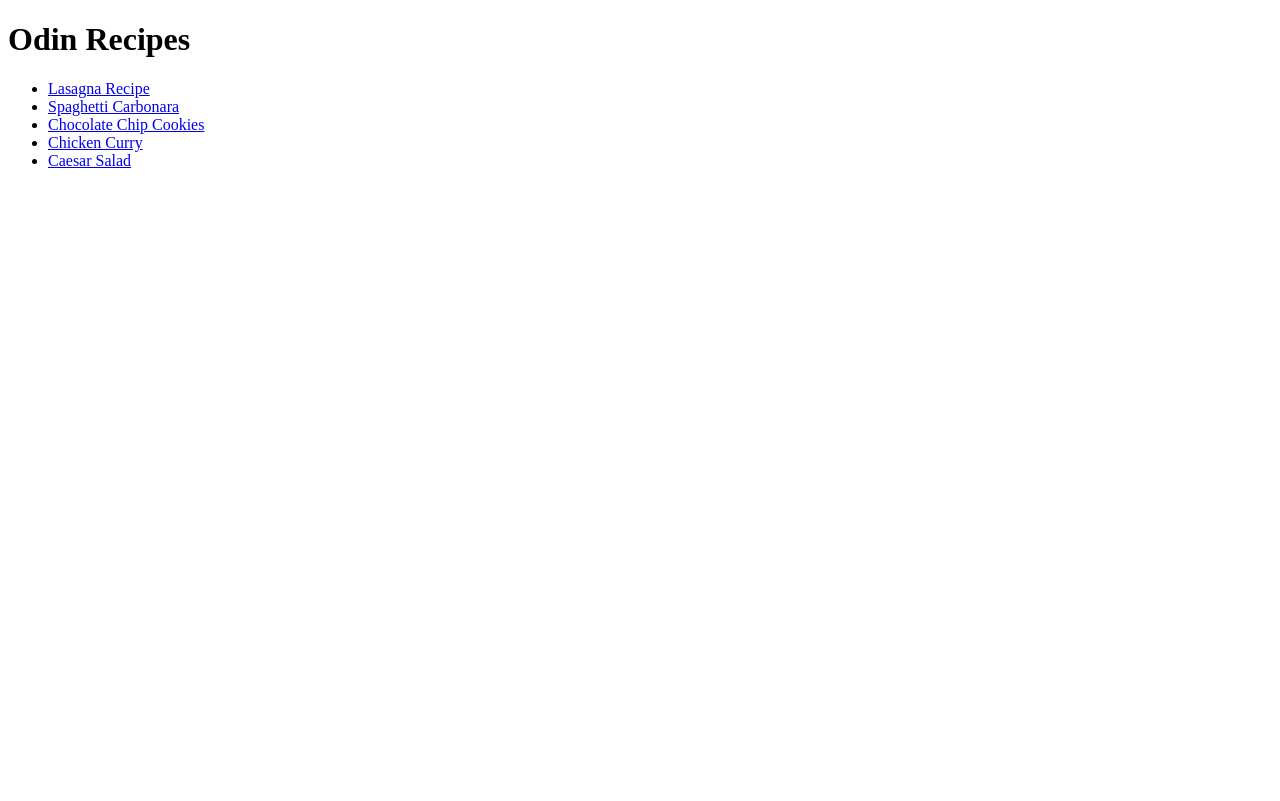
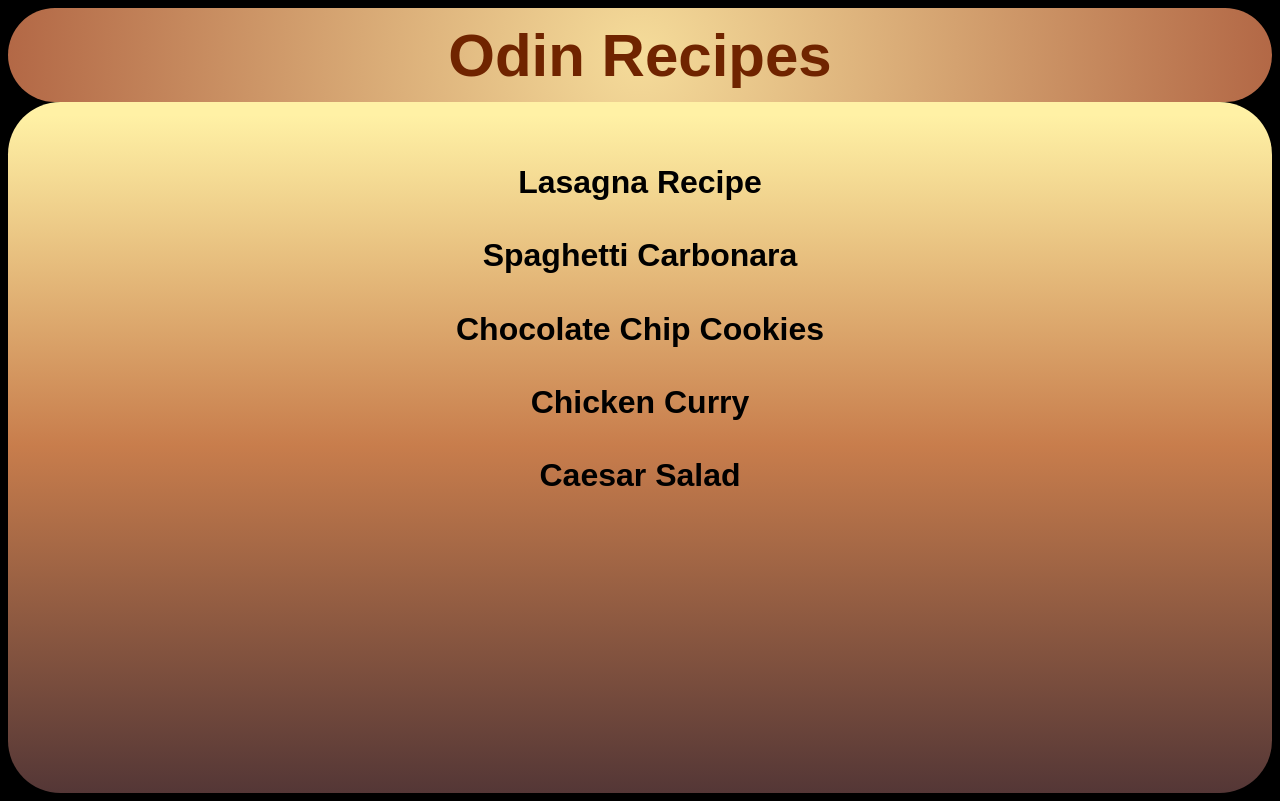
Before and after one commit to jonuzovic-muhamed/odin-project-exercises, a plain HTML site: page recipes_project/index.html in a window 1280 px wide. Drawn offline with Linux system fonts and the light colour scheme.

Commit message:
Add style to recipes landing page with css
Add style.css file containing the css of the landing page for recipies
assignment.
Refractor each recipe in recipes direcotry to individual
sub-directories.
Change link href to correctly point to /img directory.

```diff
--- a/recipes_project/index.html
+++ b/recipes_project/index.html
@@ -3,16 +3,17 @@
 <head>
     <meta charset="UTF-8">
     <meta name="viewport" content="width=device-width, initial-scale=1.0">
+    <link rel="stylesheet" type="text/css" href="style.css">
     <title>Recipes</title>
 </head>
 <body>
-    <h1>Odin Recipes</h1>
-    <ul>
-        <li><a href="recipes/lasagna.html" target="_blank" rel="noopener noreferrer">Lasagna Recipe</a></li>
-        <li><a href="recipes/spaghetti_carbonara.html" target="_blank" rel="noopener noreferrer">Spaghetti Carbonara</a></li>
-        <li><a href="recipes/chocolate-chip-cookies.html" target="_blank" rel="noopener noreferrer">Chocolate Chip Cookies</a></li>
-        <li><a href="recipes/chicken-curry.html" target="_blank" rel="noopener noreferrer">Chicken Curry</a></li>
-        <li><a href="recipes/caesar-salad.html" target="_blank" rel="noopener noreferrer">Caesar Salad</a></li>
+    <h1 id="main-heading">Odin Recipes</h1>
+    <ul class="list">
+        <li class="list-item"><a class="link" href="recipes/lasagna/lasagna.html" target="_blank" rel="noopener noreferrer">Lasagna Recipe</a></li>
+        <li class="list-item"><a class="link" href="recipes/spaghetti-carbonara/spaghetti_carbonara.html" target="_blank" rel="noopener noreferrer">Spaghetti Carbonara</a></li>
+        <li class="list-item"><a class="link" href="recipes/chocolate-chip-cookies/chocolate-chip-cookies.html" target="_blank" rel="noopener noreferrer">Chocolate Chip Cookies</a></li>
+        <li class="list-item"><a class="link" href="recipes/chicken-curry/chicken-curry.html" target="_blank" rel="noopener noreferrer">Chicken Curry</a></li>
+        <li class="list-item"><a class="link" href="recipes/caesar-salad/caesar-salad.html" target="_blank" rel="noopener noreferrer">Caesar Salad</a></li>
     </ul>
 </body>
 </html>
--- /dev/null
+++ b/recipes_project/style.css
@@ -0,0 +1,38 @@
+body {
+    background: black;
+}
+
+#main-heading {
+    font-family: Arial, Helvetica, sans-serif;
+    font-size: 60px;
+    color: hsla(19, 100%, 22%, 1);
+    background: radial-gradient(859px at 50% 50%, rgb(245, 220, 154) 0%, rgb(164, 78, 51) 90%);
+    padding: 1%;
+    margin: auto;
+    text-align: center;
+    border: 1px;
+    border-radius: 5cap;
+}
+
+.list {
+    list-style-type: none;
+    background: linear-gradient(180deg, rgb(255, 241, 165) 1.9%, rgb(200, 125, 76) 49.7%, rgb(83, 54, 54) 100.5%);
+    height: 80vh;
+    padding: 2%;
+    margin: 0;
+    border: 1px;
+    border-radius: 5cap;
+}
+
+.list-item {
+    margin: 3% auto;
+    text-align: center;
+}
+
+.link {
+    font-family: Arial, Helvetica, sans-serif;
+    font-weight: 800;
+    font-size: xx-large;
+    text-decoration: none;
+    color: black;
+}
```
Also changed, not shown: recipes_project/recipes/caesar-salad/caesar-salad.html (renamed from recipes_project/recipes/caesar-salad.html, +1 -1 lines), recipes_project/recipes/chicken-curry/chicken-curry.html (renamed from recipes_project/recipes/chicken-curry.html, +1 -1 lines), recipes_project/recipes/chocolate-chip-cookies/chocolate-chip-cookies.html (renamed from recipes_project/recipes/chocolate-chip-cookies.html, +1 -1 lines), recipes_project/recipes/lasagna/lasagna.html (renamed from recipes_project/recipes/lasagna.html, +1 -1 lines), recipes_project/recipes/spaghetti-carbonara/spaghetti_carbonara.html (renamed from recipes_project/recipes/spaghetti_carbonara.html, +1 -1 lines).
